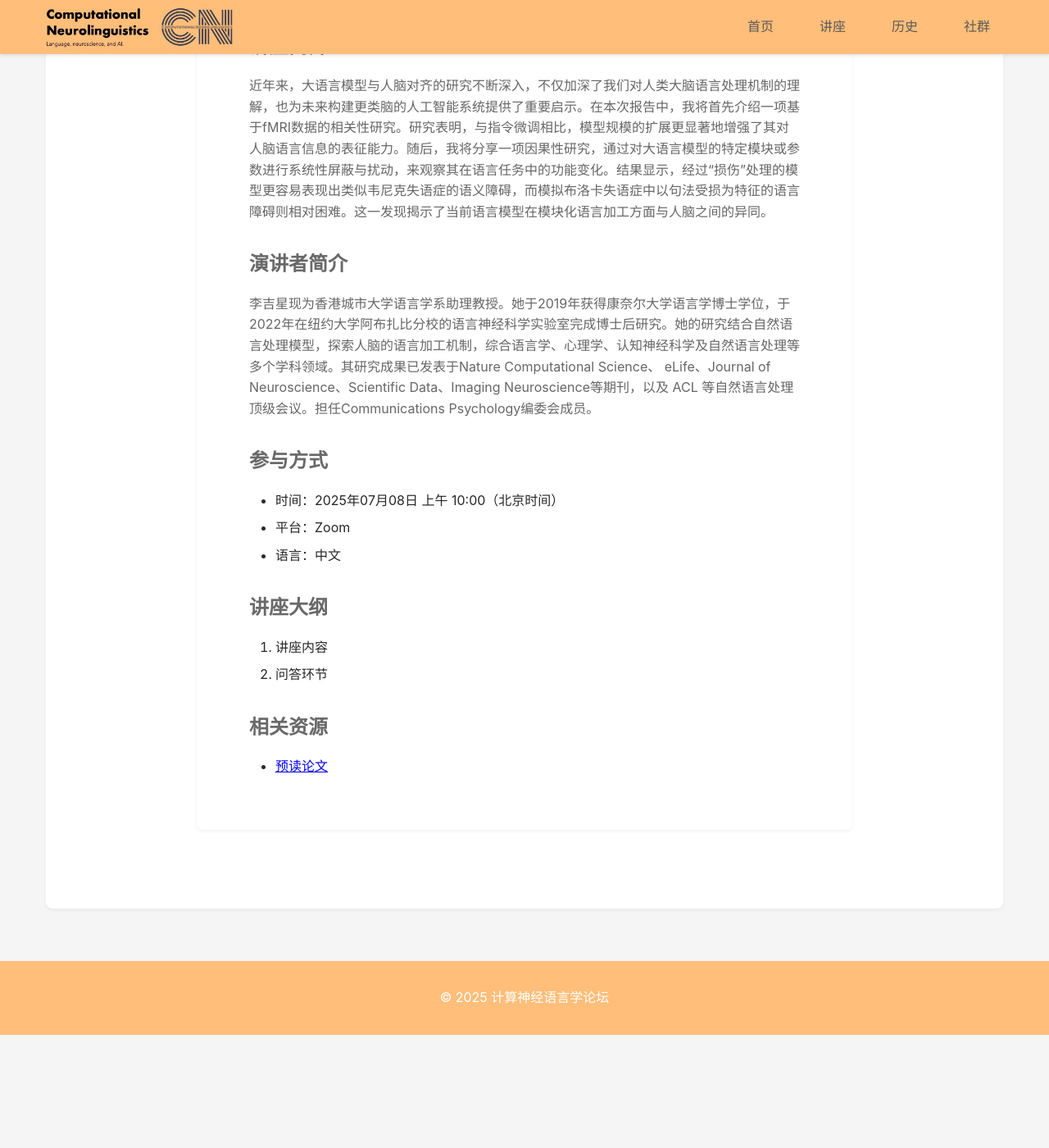
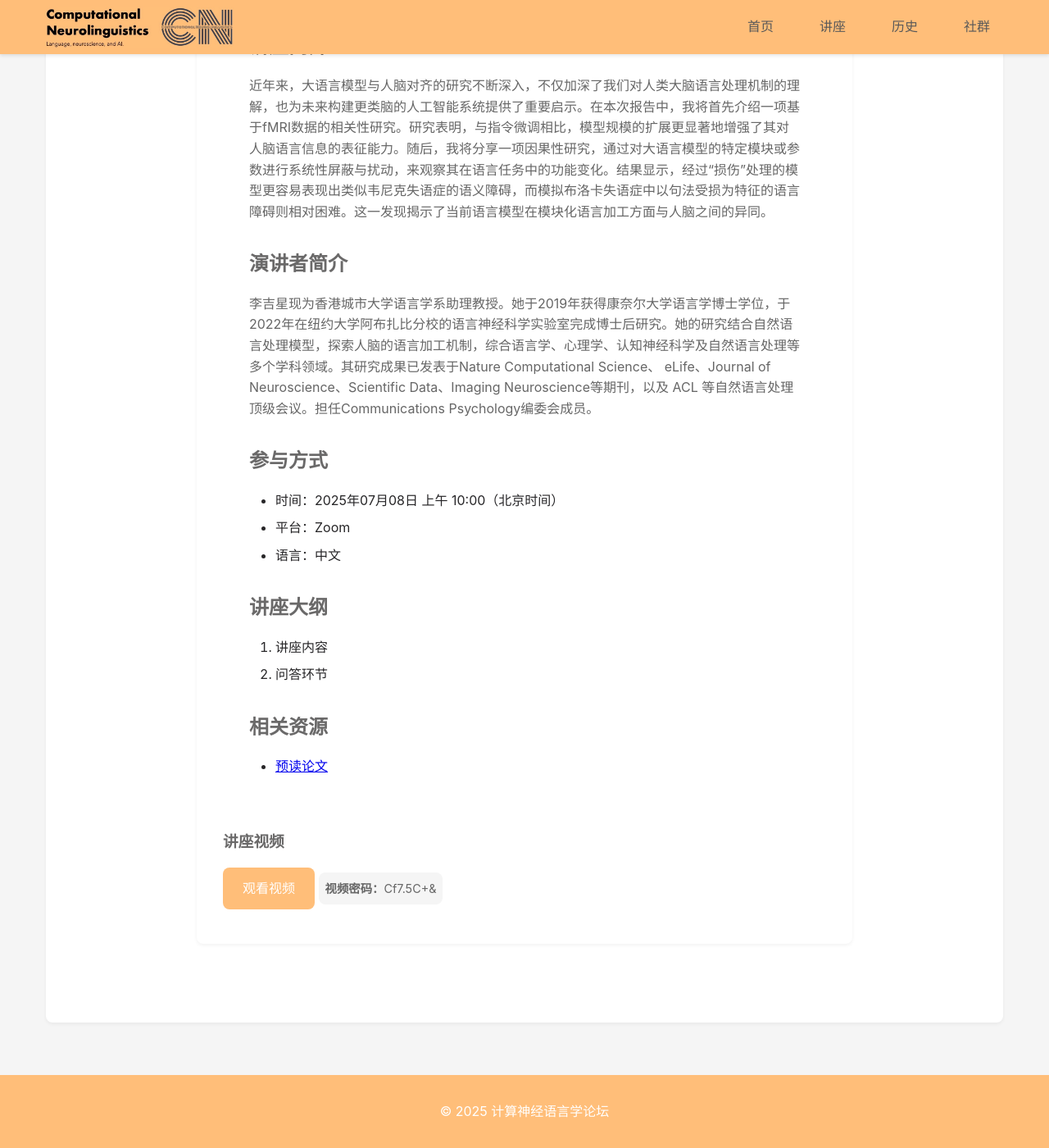
Before and after one commit to xufengduan/Computational-Neurolinguistics-Forum, a Jekyll site: the page built from events/2025-07-Li-Jixing/index.md, in a window 1280 px wide and 1400 px high, scrolled down 779 px. Shown: the whole window at 82% size. Built offline with Jekyll 4.4.1, drawn with Linux system fonts in a browser that asks for light colours; before the commit the page ends 2041 px from its top, so only the background shows below that.

Commit message:
更新事件页面，修改视频链接和密码字段，同时将jixing讲座状态更新为“已结束”。

```diff
--- a/_data/events.yml
+++ b/_data/events.yml
@@ -5,7 +5,7 @@ events:
     institution: 香港城市大学
     permalink: 2025-07-Li-Jixing
     photo: jixing.png
-    status: active
+    status: past
     zoom_link: https://cuhk.zoom.us/j/95891053788?pwd=lWyxDJW0hy9Bkjaubfo9pmUz9qUh7h.1
     zoom_id: 958 9105 3788
     zoom_password: 213165
@@ -18,6 +18,9 @@ events:
       2. 问答环节
     resources: |
       - [预读论文](https://www.biorxiv.org/content/10.1101/2024.08.15.608196v4)
+    video_link: https://cuhk.zoom.us/rec/share/OudBZBZxGjdd9NXkUjyTKiLMTkuiTkkhHLqJeCuCXBtshbOyTK7_QNr66eojRxrw.FHiQYRI-FGh_4Ozo?startTime=1751940008000
+    video_password: Cf7.5C+&
+
   - date: 2025-07-28 10:00
     speaker: 于劭赟博士
     title: 大语言模型遇上阅读中的大脑
--- a/_layouts/event.html
+++ b/_layouts/event.html
@@ -44,10 +44,13 @@ layout: default
         </div>
         {% endif %}
 
-        {% if page.video %}
+        {% if page.video_link %}
         <div class="event-resources">
             <h3>讲座视频</h3>
-            <a href="{{ page.video }}" class="button">观看视频</a>
+            <a href="{{ page.video_link }}" class="button" target="_blank">观看视频</a>
+            {% if page.video_password %}
+            <p class="video-detail"><strong>视频密码：</strong>{{ page.video_password }}</p>
+            {% endif %}
         </div>
         {% endif %}
     </div>
@@ -115,6 +118,16 @@ layout: default
         margin: 0.3rem 0;
     }
 
+    .video-detail {
+        color: var(--text-light);
+        font-size: 0.9rem;
+        margin: 0.3rem 0;
+        background: var(--background-light);
+        padding: 0.5rem;
+        border-radius: var(--border-radius);
+        display: inline-block;
+    }
+
     .event-content {
         margin: 2rem 0;
         line-height: 1.6;
--- a/events/2025-07-Li-Jixing/index.md
+++ b/events/2025-07-Li-Jixing/index.md
@@ -7,6 +7,8 @@ date: 2025-07-08 10:00
 permalink: /events/2025-07-Li-Jixing/
 zoom_link: |
   https://cuhk.zoom.us/j/95891053788?pwd=lWyxDJW0hy9Bkjaubfo9pmUz9qUh7h.1
+video_link: |
+  https://cuhk.zoom.us/rec/share/OudBZBZxGjdd9NXkUjyTKiLMTkuiTkkhHLqJeCuCXBtshbOyTK7_QNr66eojRxrw.FHiQYRI-FGh_4Ozo?startTime=1751940008000
 abstract: |
   近年来，大语言模型与人脑对齐的研究不断深入，不仅加深了我们对人类大脑语言处理机制的理解，也为未来构建更类脑的人工智能系统提供了重要启示。在本次报告中，我将首先介绍一项基于fMRI数据的相关性研究。研究表明，与指令微调相比，模型规模的扩展更显著地增强了其对人脑语言信息的表征能力。随后，我将分享一项因果性研究，通过对大语言模型的特定模块或参数进行系统性屏蔽与扰动，来观察其在语言任务中的功能变化。结果显示，经过“损伤”处理的模型更容易表现出类似韦尼克失语症的语义障碍，而模拟布洛卡失语症中以句法受损为特征的语言障碍则相对困难。这一发现揭示了当前语言模型在模块化语言加工方面与人脑之间的异同。
 
@@ -22,6 +24,7 @@ resources: |
 
 zoom_id: 958 9105 3788
 zoom_password: 213165
+video_password: Cf7.5C+&
 photo: jixing.png
 ---
 
--- a/scripts/generate_event_pages.py
+++ b/scripts/generate_event_pages.py
@@ -26,7 +26,7 @@ permalink: /events/{event["permalink"]}/
 '''
 
     # 添加所有可选字段
-    optional_fields = ['zoom_link', 'slides', 'video',
+    optional_fields = ['zoom_link', 'slides', 'video_link',
                        'abstract', 'bio', 'outline', 'resources']
     for field in optional_fields:
         if field in event:
@@ -40,6 +40,8 @@ permalink: /events/{event["permalink"]}/
         content += f'zoom_id: {event["zoom_id"]}\n'
     if 'zoom_password' in event:
         content += f'zoom_password: {event["zoom_password"]}\n'
+    if 'video_password' in event:
+        content += f'video_password: {event["video_password"]}\n'
     # 添加照片字段（不需要多行处理）
     if 'photo' in event:
         content += f'photo: {event["photo"]}\n'
```
Also changed, not shown: README.md (+5 -2 lines), events/index.md (+5 -2 lines).
